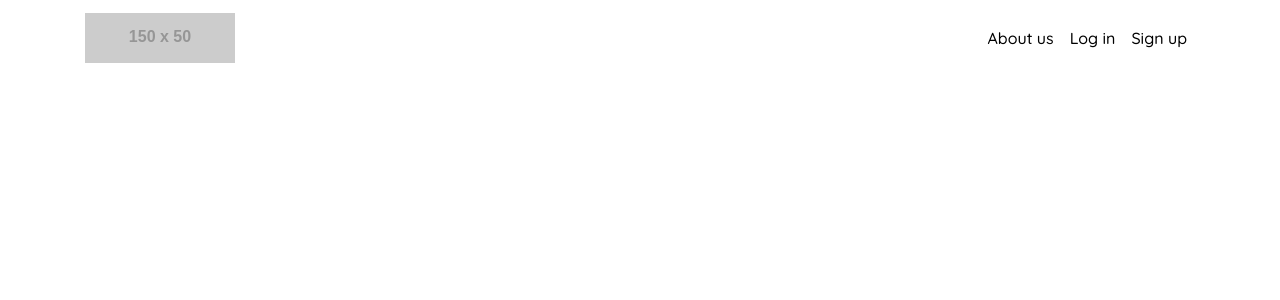
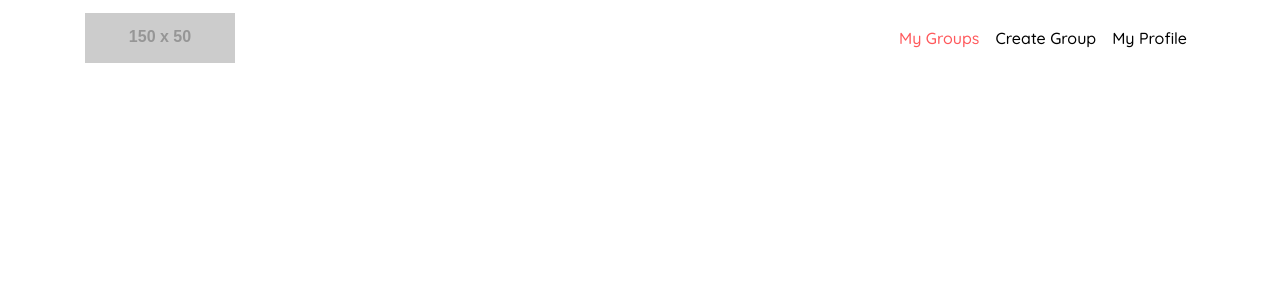
Before and after one commit to dscarlin/group-project-2, a Vue app in the folder client/: page /#/groups/1 in a window 1280 px wide. Shown: the top 300 px of the page. Built offline with nearby package versions, Linux system fonts and the light colour scheme; no server answers.

Commit message:
compiled all working branches

```diff
--- a/client/src/App.vue
+++ b/client/src/App.vue
@@ -1,7 +1,10 @@
 <template>
   <div id="app">
     <div id="nav">
-      <navbar></navbar>
+      <navbar
+      v-bind:loggedIn="loggedIn"
+      v-bind:userId="userId.id"
+      ></navbar>
     </div>
     <router-view/>
   </div>
@@ -9,10 +12,34 @@
 
 <script>
 import navbar from "./components/navbar.vue";
+import axios from "axios";
 export default {
   name: "app",
   components: {
     navbar
+  },
+  data: function() {
+    return {
+      loggedIn: false,
+      userId: {id: 1}
+    }
+  },
+  created: function(){
+    this.onLogin()//this is just because we are not logging in yet
+  },
+  methods: {
+    onLogin: function() {
+      this.loggedIn = true;
+      this.getUserId();
+    },
+    getUserId: function(){
+      axios.get('api/userId').then(
+      (response) => {
+      console.log(response.data);
+      this.userInfo = response.data.id;//this will change slightly
+      }
+    );
+    }
   }
 };
 </script>
--- a/client/src/components/navbar.vue
+++ b/client/src/components/navbar.vue
@@ -19,7 +19,18 @@
           <span class="navbar-toggler-icon"></span>
         </button>
         <div class="collapse navbar-collapse" id="navbarResponsive">
-          <ul class="navbar-nav ml-auto">
+          <ul v-if="loggedIn" class="navbar-nav ml-auto">
+            <li class="nav-item">
+              <router-link :to="{ name: 'groups', params: { id: userId } }" class="nav-link">My Groups</router-link>
+            </li>
+            <li class="nav-item">
+              <router-link to="/login" class="nav-link">Create Group</router-link>
+            </li>
+            <li class="nav-item">
+              <router-link to="/signup" class="nav-link">My Profile</router-link>
+            </li>
+          </ul>
+          <ul v-else class="navbar-nav ml-auto">
             <li class="nav-item">
               <router-link to="/about" class="nav-link">About us</router-link>
             </li>
@@ -30,6 +41,7 @@
               <router-link to="/signup" class="nav-link">Sign up</router-link>
             </li>
           </ul>
+
         </div>
       </div>
     </nav>
@@ -38,6 +50,16 @@
 
 <script>
 export default {
-  name: "navbar"
+  name: "navbar",
+  props: {
+    loggedIn: Boolean,
+    userId: Number
+  },
+  data: function() {
+    return {
+
+
+    }
+  }
 };
 </script>
--- a/client/src/router.js
+++ b/client/src/router.js
@@ -1,15 +1,15 @@
 import Vue from 'vue'
 import Router from 'vue-router'
-import Home from './views/Home.vue'
+import Groups from './views/Groups.vue'
 
 Vue.use(Router)
 
 export default new Router({
   routes: [
     {
-      path: '/',
-      name: 'home',
-      component: Home
+      path: '/groups/:id',
+      name: 'groups',
+      component: Groups
     },
     {
       path: '/about',
--- a/client/src/views/Home.vue
+++ b/client/src/views/Groups.vue
@@ -1,32 +1,35 @@
 <template>
-  <div class="home">
-    <img alt="Vue logo" src="../assets/logo.png">
-    <HelloWorld :msg="msg.greeting"/>
+  <div class="groups">
+  <div>{{msg}}</div>
+
   </div>
 </template>
 
 <script>
 // @ is an alias to /src
-import HelloWorld from '@/components/HelloWorld.vue'
 import axios from 'axios'
 
 export default {
-  name: 'home',
+  name: 'groups',
   components: {
-    HelloWorld
+
+  },
+  props: {
+
   },
   data: function() {
     return {
-      msg: {
+     msg: ''
 
-      }
     }
   },
   created: function() {
-    axios.get('api/test').then(
+    let id = this.$route.params.id
+    console.log('params id: ',id)
+    axios.get(`api/groups/:${id}`).then(
       (response) => {
       console.log(response.data);
-      this.msg = response.data;
+      this.msg = response.data.request;
       }
     );
   }
```
Also changed, not shown: 1 other file (tests, documents, lock files or other folders).
